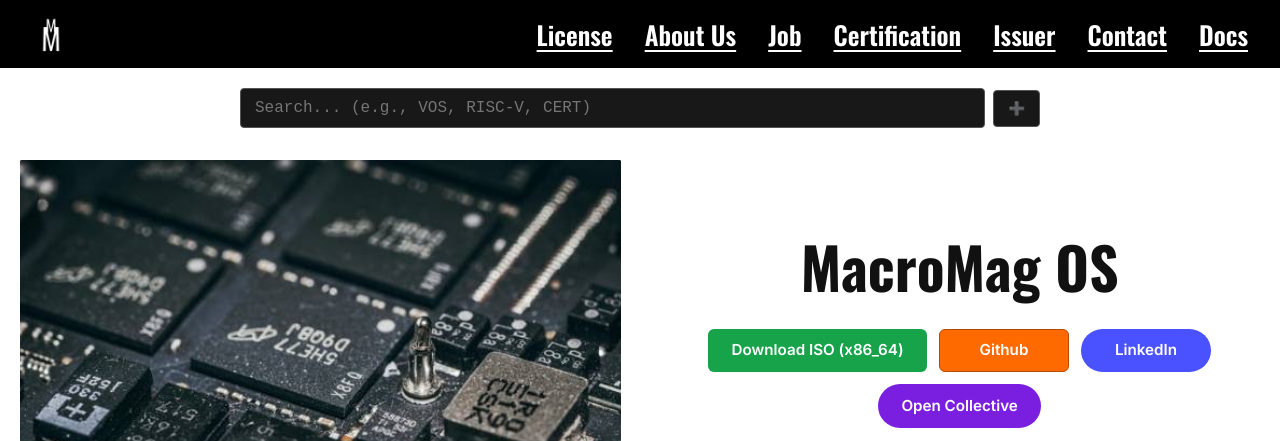
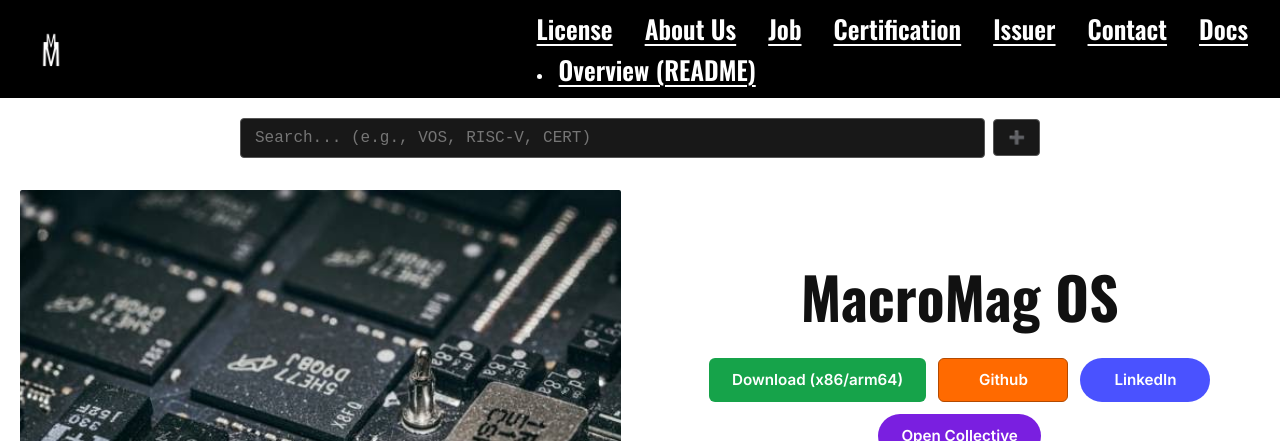
Before and after one commit to MacroMag-os/MacroMag-os.github.io, a plain HTML site: page index.html in a window 1280 px wide. Shown: the top 441 px of the page. Drawn offline with nearby package versions, Linux system fonts and the light colour scheme.

Commit message:
Update index.html

```diff
--- a/index.html
+++ b/index.html
@@ -49,7 +49,8 @@
   <button class="menu-btn" id="menuBtn" aria-label="Toggle menu" aria-expanded="false" aria-controls="mainNav"><span></span><span></span><span></span></button>
   <nav id="mainNav" aria-label="Main">
     <ul><li><a href="license.html">License</a></li><li><a href="about.html">About Us</a></li><li><a href="job.html">Job</a></li><li><a href="certification.html">Certification</a></li><li><a href="info.html">Issuer</a></li>
-<li><a href="contact.html">Contact</a></li><li><a href="docs.html">Docs</a></li></ul>
+<li><a href="contact.html">Contact</a></li><li><a href="docs.html">Docs</a></li></ul><li><a href="main.html">Overview (README)</a></li>
+
   </nav>
 </header>
 <!-- MacroMag OS Search & Admin Widget -->
@@ -168,7 +169,7 @@
   <div class="hero-text">
     <h1>MacroMag OS</h1>
     <div class="btn-row">
-      <a class="btn" style="background-color: #16a34a; color: #ffffff;" href="https://github.com/MacroMag-os/MacroMag-32/releases/latest/download/MacroMag-x86_64.iso">Download ISO (x86_64)</a>
+      <a class="btn" style="background-color: #16a34a; color: #ffffff;" href="https://github.com/MacroMag-os/MacroMag-32/releases/latest/">Download (x86/arm64)</a>
       <a class="btn btn-orange" href="https://github.com/MacroMag-os/MacroMag-32" target="_blank" rel="noopener">Github</a>
       <a class="btn btn-blue" href="https://linkedin.com/company/macromag" target="_blank" rel="noopener">LinkedIn</a>
       <a class="btn btn-purple" href="https://opencollective.com/macromag" target="_blank" rel="noopener">Open Collective</a>
```
